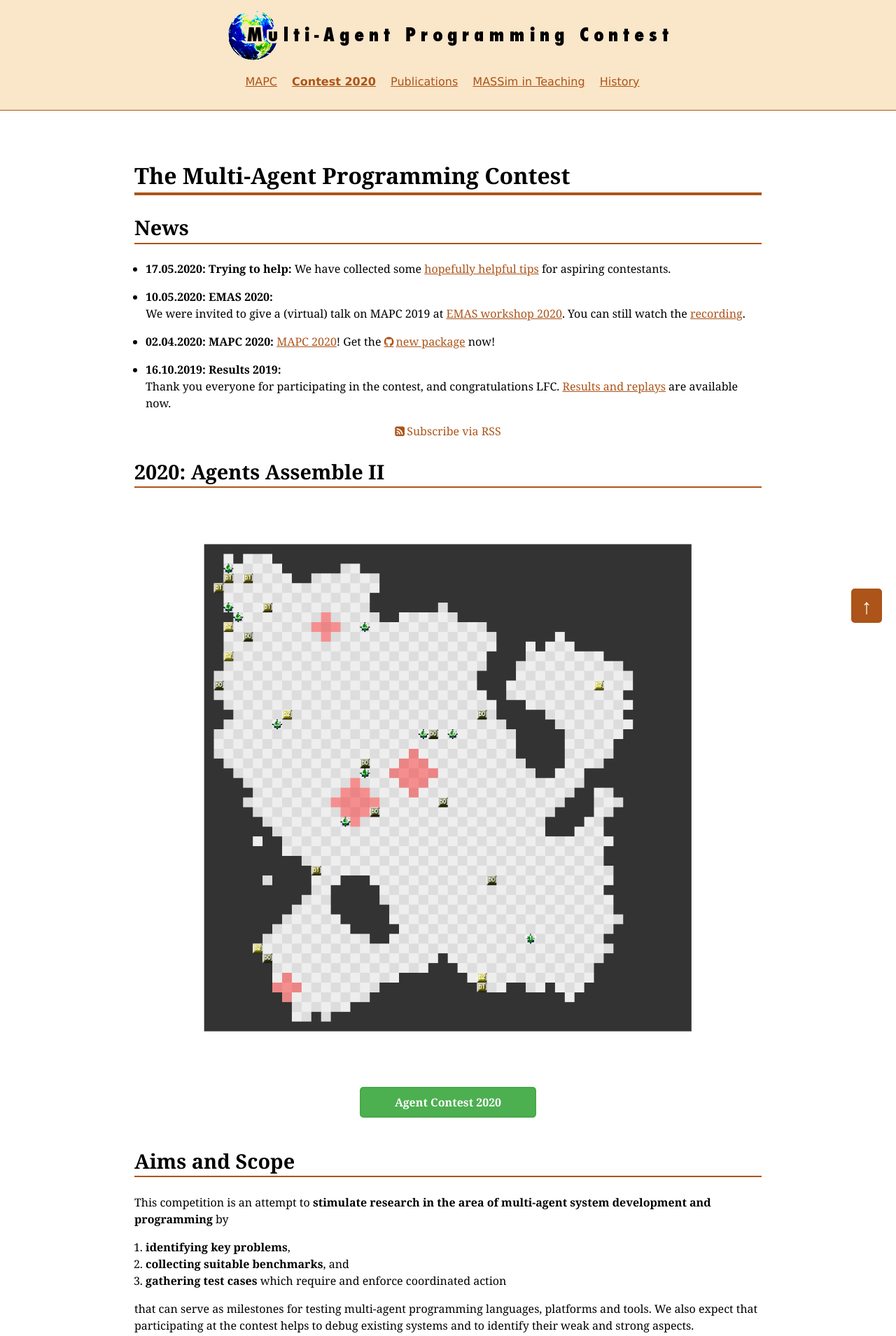
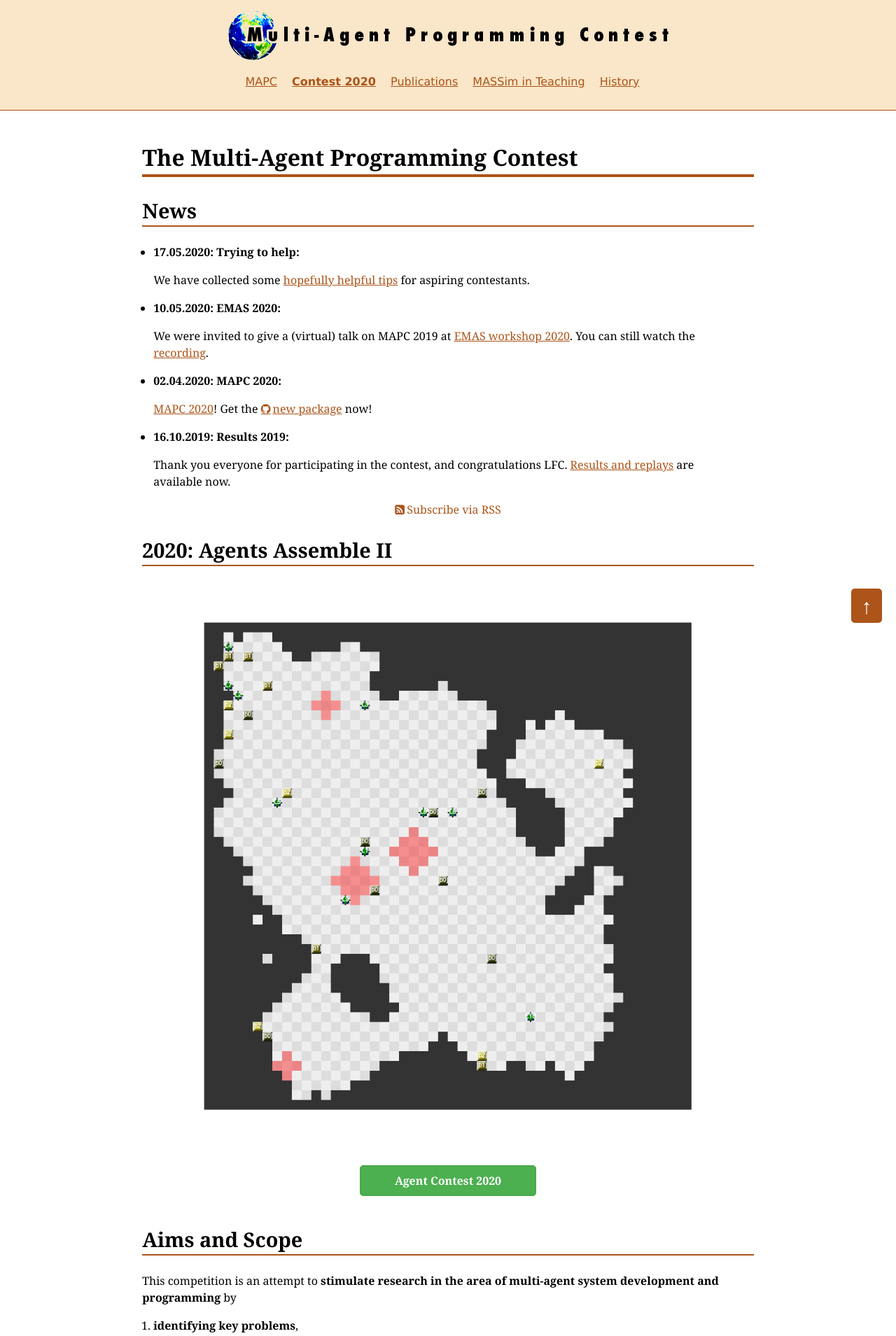
Before and after one commit to agentcontest/agentcontest.github.io, a Jekyll site: the page built from index.html, in a window 1280 px wide. Shown: the top 1909 px of the page at 70% size. Built offline with Jekyll 4.4.1, drawn with Linux system fonts in a browser that asks for light colours.

Commit message:
modernize css and markup

```diff
--- a/_config.yml
+++ b/_config.yml
@@ -1,12 +1,8 @@
-# Site settings
 title: Multi-Agent Programming Contest
 url: "https://multiagentcontest.org"
 baseurl: ""
 
-# Build settings
-incremental: false
 markdown: kramdown
 
-# Plugins
 plugins:
  - jekyll-redirect-from
--- a/_layouts/default.html
+++ b/_layouts/default.html
@@ -1,25 +1,20 @@
 <!DOCTYPE html>
-<html>
+
+<html lang="en">
   <head>
     <meta charset="utf-8">
-    <meta http-equiv="X-UA-Compatible" content="IE=edge">
-    <meta name="viewport" content="width=device-width, initial-scale=1">
-
+    <meta name="viewport" content="width=device-width,initial-scale=1">
     <title>{% if page.title %}{{ page.title | escape }}{% else %}{{ site.title | escape }}{% endif %}</title>
     <meta name="description" content="{% if page.excerpt %}{{ page.excerpt | strip_html | strip_newlines | truncate: 160 }}{% else %}{{ site.description }}{% endif %}">
-
     <link rel="stylesheet" href="/css/main.css">
     <link rel="shortcut icon" type="image/vnd.microsoft.icon" href="/favicon.ico">
     <link rel="canonical" href="{{ page.url | replace:'index.html','' | prepend: site.baseurl | prepend: site.url }}">
     <link rel="alternate" type="application/rss+xml" href="/feed.xml">
-     <script>
-       document.createElement('main'); // for IE
-     </script>
   </head>
   <body>
     <header>
-      <nav class="wrapper">
-        <a href="/"><img src="/mapc-logo-2015.png" alt="Multi-Agent Programming Contest"></a>
+      <nav>
+        <a href="/"><img src="/mapc-logo-2015.png" alt="Multi-Agent Programming Contest" width="629" height="70"></a>
         <ul>
           <li><a href="/" title="The Multi-Agent Programming Contest">MAPC</a></li>
           <li><a href="/2020/"><strong>Contest 2020</strong></a></li>
@@ -30,13 +25,11 @@
       </nav>
     </header>
     <main>
-      <div class="wrapper">
       {{ content }}
-      </div>
       <a href="#top" id="back-to-top" title="Back to top">&#8593;</a>
     </main>
     <footer>
-      <nav class="wrapper">
+      <nav>
         <strong>Multi-Agent Programming Contest</strong>
         <ul>
           <li><a href="/publications/">Publications</a></li>
--- a/_layouts/page.html
+++ b/_layouts/page.html
@@ -1,8 +1,7 @@
 ---
 layout: default
 ---
-<article class="post">
-  <h1 class="post-title">{{ page.title }}</h1>
-
+<article>
+  <h1>{{ page.title }}</h1>
   {{ content }}
 </article>
--- a/css/main.css
+++ /dev/null
@@ -1,330 +0,0 @@
-/* Primary (dark): #ac5419; secondary (light): #fae6c8 */
-
-/* Enumerations */
-
-ul, ol {
-  padding: 0 1em;
-}
-
-/* Basics and layout */
-
-body {
-  margin: 0;
-  padding: 0;
-  font-family: Georgia,Times,"Times New Roman",serif;
-  font-size: 16px;
-  line-height: 1.5;
-  background: #fae6c8;
-}
-
-footer {
-  margin: 0;
-  padding: 3em 0;
-  text-align: center;
-  border-top: 1px solid #ac5419;
-}
-
-footer ul {
-  list-style-type: none;
-  padding: 0;
-  margin: 2em 0;
-}
-
-footer li {
-  white-space: nowrap;
-  padding: 0 1em;
-  display: inline;
-  line-height: 2em;
-}
-
-main {
-  background: white;
-  padding: 1em;
-  padding-bottom: 2em;
-  display: block;
-}
-
-header {
-  border-bottom: 1px solid #ac5419;
-  padding: 1em;
-  text-align: center;
-}
-
-header img {
-  max-width: 100%;
-  border: none;
-}
-
-header ul {
-  list-style: none;
-  margin: 0;
-  padding: 0;
-}
-
-header li {
-  display: inline;
-  white-space: nowrap;
-  padding-right: 1em;
-  line-height: 3em;
-}
-
-header, footer {
-  font-family: "Lucida Sans Unicode", "Lucida Grande", sans-serif;
-}
-
-.post-meta {
-  margin-top: 3em;
-  border-top: 1px solid #ac5419;
-  border-bottom: 1px solid #ac5419;
-  padding: 0.5em 0;
-  text-align: center;
-}
-
-.centered {
-  text-align: center;
-}
-
-@media(min-width: 630px) {
-  .wrapper {
-    min-width: 630px;
-    width: 70%;
-    max-width:1260px;
-    margin: auto;
-  }
-
-  main {
-    overflow: hidden;
-    padding: 0;
-    padding: 3em 0em;
-  }
-
-  table {
-    display: table !important;
-  }
-}
-
-.news > li {
-  margin: 1em 0;
-}
-
-.news > li li {
-  margin: 0.5em;
-}
-
-.news p {
-  display: inline-block;
-  margin: 0;
-}
-
-/* Links */
-
-a:link {
-  color: #ac5419;
-}
-
-a:hover {
-  text-decoration: none;
-}
-
-a:visited {
-  color: #44210a;
-}
-
-@font-face {
-  font-family: 'FontAwesome';
-  src: url('/fonts/fontawesome-webfont.eot?v=4.6.3');
-  src: url('/fonts/fontawesome-webfont.eot?#iefix&v=4.6.3') format('embedded-opentype'), url('/fonts/fontawesome-webfont.woff2?v=4.6.3') format('woff2'), url('/fonts/fontawesome-webfont.woff?v=4.6.3') format('woff'), url('/fonts/fontawesome-webfont.ttf?v=4.6.3') format('truetype'), url('/fonts/fontawesome-webfont.svg?v=4.6.3#fontawesomeregular') format('svg');
-  font-weight: normal;
-  font-style: normal;
-}
-
-a[href$=".pdf"]:before {
-  font-family: FontAwesome;
-  margin-right: 0.2em;
-  content: "\f1c1";
-}
-
-a[href$=".txt"]:before,
-a[href$=".tex"]:before,
-a[href$=".cls"]:before {
-  font-family: FontAwesome;
-  margin-right: 0.2em;
-  content: "\f0f6";
-}
-
-a[href^="https://github.com/"]:before {
-  font-family: FontAwesome;
-  margin-right: 0.2em;
-  content: "\f09b";
-}
-
-a[href$=".tar.bz2"]:before,
-a[href$=".tar.gz"]:before,
-a[href$=".tar.xz"]:before,
-a[href$=".tar"]:before,
-a[href$=".rar"]:before,
-a[href$=".jar"]:before,
-a[href$=".zip"]:before {
-  font-family: FontAwesome;
-  margin-right: 0.2em;
-  content: "\f1c6";
-}
-
-a[href^="mailto:"]:before {
-  font-family: FontAwesome;
-  margin-right: 0.2em;
-  content: "\f003";
-}
-
-a.rss, a.ics {
-  text-decoration: none;
-}
-a.rss:before {
-  font-family: FontAwesome;
-  margin-right: 0.2em;
-  content: "\f143";
-}
-a.ics:before {
-  font-family: FontAwesome;
-  margin-right: 0.2em;
-  content: "\f073";
-}
-
-/* Headings */
-
-h1 {
-  font-size: 2em;
-  border-bottom: 4px solid #ac5419;
-}
-
-h2 {
-  font-size: 1.8em;
-  border-bottom: 2px solid #ac5419;
-}
-
-h3 {
-  font-size: 1.5em;
-  border-bottom: 1px solid #ac5419;
-}
-
-h4, h5, h6 {
-  font-size: 1.0em;
-}
-
-/* Tables */
-
-table {
-  border-collapse: collapse;
-  margin: 2em 0;
-}
-
-thead {
-  background: #ac5419;
-  color: white;
-}
-
-tr:nth-child(even) {
-  background: #fae6c8;
-}
-
-td, th {
-  border: 1px solid #ac5419;
-  padding: 0.5em;
-}
-
-/* Figures: Videos, images and tables */
-
-main img, main video, iframe {
-  position: relative;
-  left: 50%;
-  transform: translateX(-50%);
-  max-width: 90vw;
-  max-height: 90vh;
-}
-
-main img, main video {
-  width: auto;
-  height: auto;
-}
-
-figcaption {
-  text-align: center;
-  color: #666;
-}
-
-table {
-  position: relative;
-  left: 50%;
-  transform: translateX(-50%);
-  min-width: 100%;
-  max-width: 100vw;
-  display: block;
-  overflow-x: auto;
-}
-
-/* Code */
-
-code {
-  border: 1px solid #ac5419;
-  background: #fae6c8;
-  white-space: pre;
-  overflow-x: auto;
-  display: block;
-  margin: 1em;
-  padding: 0.2em;
-}
-
-/* Download and action buttons */
-
-.actions {
-  text-align: center;
-}
-
-.actions a {
-  background-color: #4caf50;
-  border: 2px solid #4aa84a;
-  border-radius: 5px;
-  color: white;
-  display: inline-block;
-  text-decoration: none;
-  text-align: center;
-  padding: 0.5em 3em;
-  margin: 1em;
-}
-
-.actions a:hover {
-  background: #66bb6a;
-}
-
-.actions a > .title {
-  font-size: 1.5em;
-}
-
-/* Back to top */
-
-#back-to-top {
-  position: fixed;
-  right: 20px;
-  background: #ac5419;
-  text-decoration: none;
-  color: white;
-  width: 40px;
-  text-align: center;
-  border-radius: 5px;
-  border: 2px solid #ac5419;
-  display: block;
-  bottom: 10px;
-  font-size: 30px;
-  font-weight: bold;
-}
-
-#back-to-top:hover {
-  background: #fae6c8;
-  color: black;
-}
-
-/* Table of contents */
-
-#markdown-toc {
-  list-style-type: circle;
-}
--- /dev/null
+++ b/css/main.scss
@@ -0,0 +1,255 @@
+---
+---
+
+$primary: #ac5419;
+$secondary: #fae6c8;
+
+body {
+  margin: 0;
+  padding: 0;
+  font-family: Georgia,Times,"Times New Roman",serif;
+  font-size: 1em;
+  line-height: 1.5;
+  background: $secondary;
+}
+
+footer {
+  text-align: center;
+  padding: 3em 0;
+  border-top: 1px solid $primary;
+
+  ul {
+    list-style-type: none;
+    padding: 0;
+    margin: 2em 0;
+  }
+  li {
+    white-space: nowrap;
+    padding: 0 1em;
+    display: inline;
+    line-height: 2;
+  }
+}
+
+header {
+  border-bottom: 1px solid $primary;
+  padding: 1em;
+  text-align: center;
+
+  img {
+    max-width: 100%;
+    border: none;
+  }
+
+  ul {
+    list-style: none;
+    margin: 0;
+    padding: 0;
+  }
+  li {
+    display: inline;
+    white-space: nowrap;
+    padding-right: 1em;
+    line-height: 3;
+  }
+}
+
+header, footer {
+  font-family: "Lucida Sans Unicode", "Lucida Grande", sans-serif;
+}
+
+main {
+  background: white;
+  padding: 1em;
+  padding-bottom: 2em;
+}
+
+@media(min-width: 630px) {
+  nav, article {
+    min-width: 630px;
+    max-width: 1024px;
+    width: 70%;
+    margin: auto;
+  }
+
+  table {
+    display: table!important;
+  }
+}
+
+@font-face {
+  font-family: 'FontAwesome';
+  src: url('/fonts/fontawesome-webfont.eot?v=4.6.3') format('embedded-opentype'), url('/fonts/fontawesome-webfont.woff2?v=4.6.3') format('woff2'), url('/fonts/fontawesome-webfont.woff?v=4.6.3') format('woff'), url('/fonts/fontawesome-webfont.ttf?v=4.6.3') format('truetype'), url('/fonts/fontawesome-webfont.svg?v=4.6.3#fontawesomeregular') format('svg');
+  font-display: blocking;
+  font-weight: normal;
+  font-style: normal;
+}
+
+a {
+  &:link {
+    color: $primary;
+  }
+  &:hover {
+    text-decoration: none;
+  }
+  &:visited {
+    color: #44210a;
+  }
+
+  &[href$=".pdf"]:before {
+    font-family: FontAwesome;
+    margin-right: 0.2em;
+    content: "\f1c1";
+  }
+  &[href$=".txt"]:before,
+  &[href$=".tex"]:before,
+  &[href$=".cls"]:before {
+    font-family: FontAwesome;
+    margin-right: 0.2em;
+    content: "\f0f6";
+  }
+  &[href^="https://github.com/"]:before {
+    font-family: FontAwesome;
+    margin-right: 0.2em;
+    content: "\f09b";
+  }
+  &[href$=".tar.bz2"]:before,
+  &[href$=".tar.gz"]:before,
+  &[href$=".tar.xz"]:before,
+  &[href$=".tar"]:before,
+  &[href$=".rar"]:before,
+  &[href$=".jar"]:before,
+  &[href$=".zip"]:before {
+    font-family: FontAwesome;
+    margin-right: 0.2em;
+    content: "\f1c6";
+  }
+  &[href^="mailto:"]:before {
+    font-family: FontAwesome;
+    margin-right: 0.2em;
+    content: "\f003";
+  }
+  &.ics, &.rss {
+    text-decoration: none;
+  }
+  &.rss:before {
+    font-family: FontAwesome;
+    margin-right: 0.2em;
+    content: "\f143";
+  }
+  &.ics:before {
+    font-family: FontAwesome;
+    margin-right: 0.2em;
+    content: "\f073";
+  }
+}
+
+h1 {
+  font-size: 2em;
+  border-bottom: 4px solid $primary;
+}
+h2 {
+  font-size: 1.8em;
+  border-bottom: 2px solid $primary;
+}
+h3 {
+  font-size: 1.5em;
+  border-bottom: 1px solid $primary;
+}
+h4, h5, h6 {
+  font-size: 1em;
+}
+
+article {
+  img, video, iframe {
+    position: relative;
+    left: 50%;
+    transform: translate(-50%);
+    max-width: 90vw;
+    max-height: 90vh;
+  }
+  img, video {
+    width: auto;
+    height: auto;
+  }
+  ul, ol {
+    padding: 0 1em;
+  }
+  figcaption {
+    text-align: center;
+    color: #666;
+  }
+}
+table {
+  border-collapse: collapse;
+  margin: 2em 0;
+
+  position: relative;
+  left: 50%;
+  transform: translate(-50%);
+  min-width: 100%;
+  max-width: 100vw;
+  display: block;
+  overflow-x: auto;
+}
+thead {
+  background: $primary;
+  color: white;
+}
+tr:nth-child(even) {
+  background: $secondary;
+}
+td, th {
+  border: 1px solid $primary;
+  padding: 0.5em;
+}
+
+.actions {
+  text-align: center;
+  a {
+    background-color: #4caf50;
+    border: 2px solid #4aa84a;
+    border-radius: 5px;
+    color: white;
+    display: inline-block;
+    text-decoration: none;
+    text-align: center;
+    padding: 0.5em 3em;
+    margin: 1em;
+    &:hover {
+      background: #66bb6a;
+    }
+    > .title {
+      font-size: 1.5em;
+    }
+  }
+}
+
+.centered {
+  text-align: center;
+}
+
+#back-to-top {
+  position: fixed;
+  right: 20px;
+  background: $primary;
+  text-decoration: none;
+  color: white;
+  width: 40px;
+  text-align: center;
+  border-radius: 5px;
+  border: 2px solid $primary;
+  display: block;
+  bottom: 10px;
+  font-size: 30px;
+  font-weight: bold;
+
+  &:hover {
+    background: $secondary;
+    color: black;
+  }
+}
+
+#markdown-toc {
+  list-style-type: circle;
+}
--- a/index.html
+++ b/index.html
@@ -2,10 +2,10 @@
 layout: default
 ---
 
+<article>
   <h1>The Multi-Agent Programming Contest</h1>
 
   <h2>News</h2>
-
   <ul class="news">
     {% for post in site.posts limit:4 %}
       {% if post.hidden == null %}
@@ -28,19 +28,16 @@
   </div>
 
   <h2>2020: Agents Assemble II</h2>
-
   <img src="/2019/contest.gif" width="809" height="931" alt="Agents Assemble">
-
   <div class="actions">
     <a href="/2020/"><strong>Agent Contest 2020</strong></a>
   </div>
 
   <h2 id="aims-and-scope">Aims and Scope</h2>
-
   {% capture aims_and_scope %}{% include_relative _aims_and_scope.md %}{% endcapture %}
   {{ aims_and_scope | markdownify }}
 
   <h2 id="history">History</h2>
-
   {% capture history %}{% include_relative _history.md %}{% endcapture %}
   {{ history | markdownify }}
+</article>
```
Lines whose indentation alone changed are shown as unchanged.
